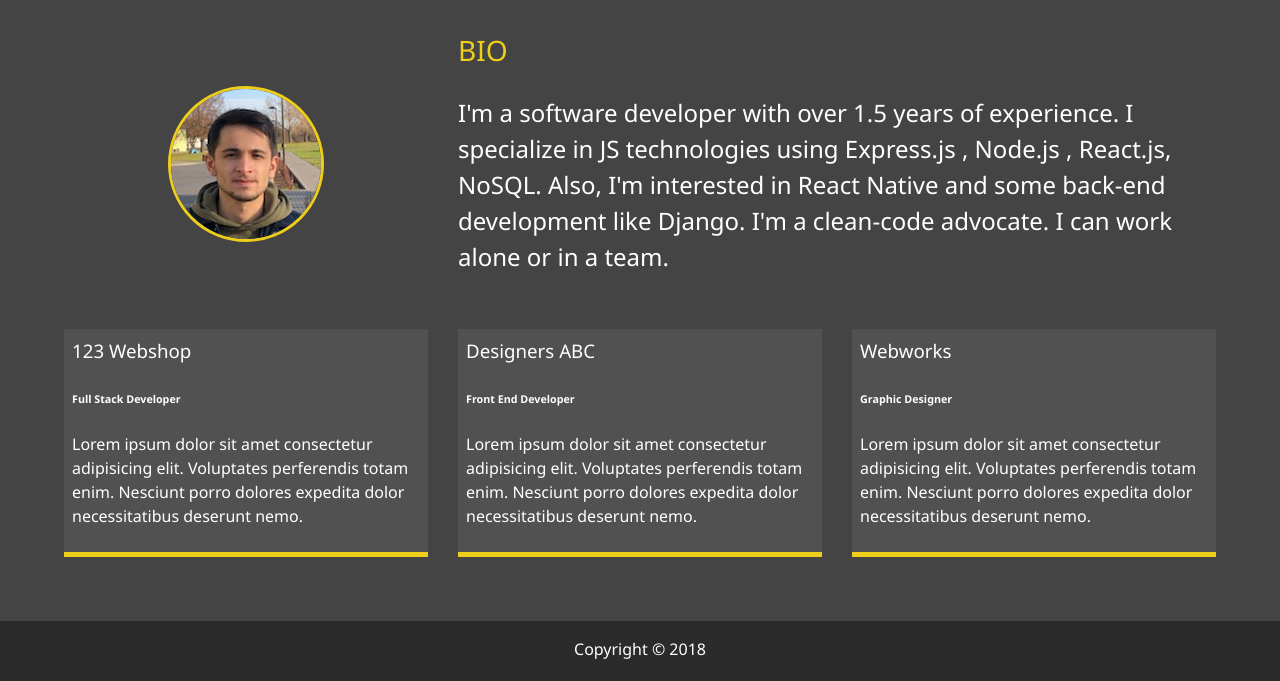
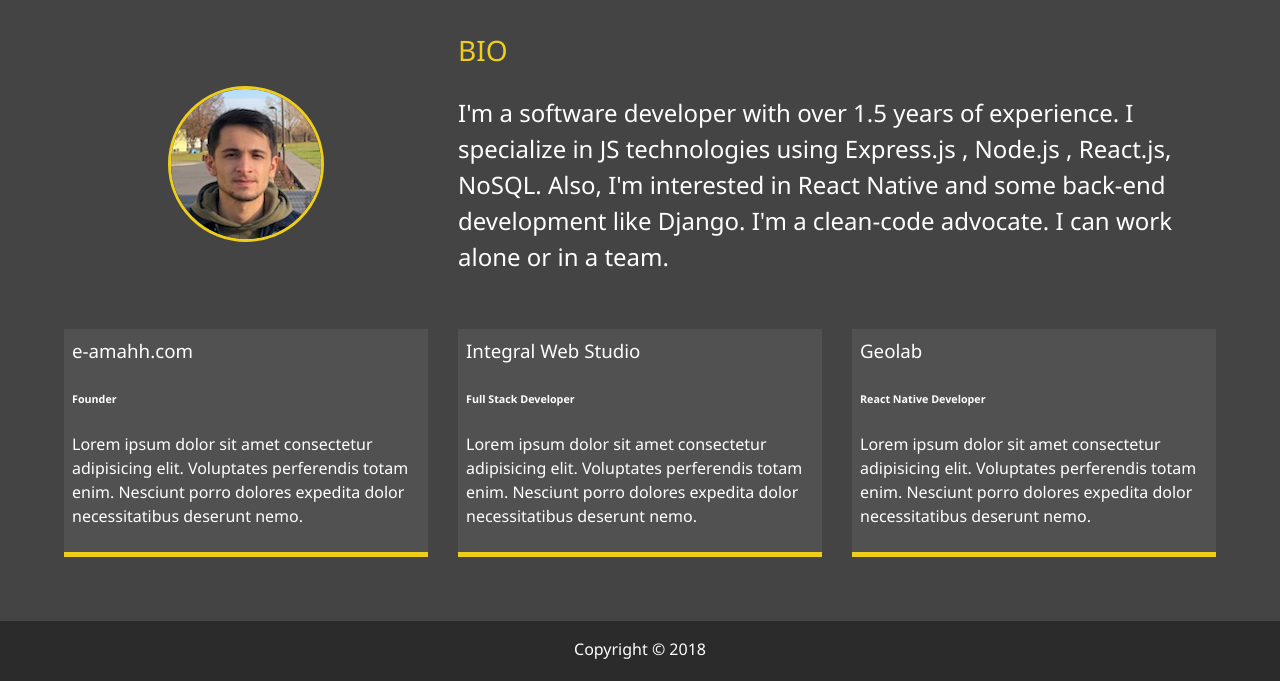
Before and after one commit to amahh014/portfolio, a website: page dist/about.html in a window 1280 px wide. Shown: the part 253-934 px from the top of the page. Drawn offline with Linux system fonts and the light colour scheme.

Commit message:
updated info

```diff
--- a/dist/about.html
+++ b/dist/about.html
@@ -66,22 +66,22 @@
       </div>
 
       <div class="job job-1">
-        <h3>123 Webshop</h3>
+        <h3>e-amahh.com</h3>
+        <h6>Founder</h6>
+        <p>Lorem ipsum dolor sit amet consectetur adipisicing elit. Voluptates perferendis totam enim. Nesciunt porro dolores
+          expedita dolor necessitatibus deserunt nemo.</p>
+      </div>
+
+      <div class="job job-2">
+        <h3>Integral Web Studio </h3>
         <h6>Full Stack Developer</h6>
         <p>Lorem ipsum dolor sit amet consectetur adipisicing elit. Voluptates perferendis totam enim. Nesciunt porro dolores
           expedita dolor necessitatibus deserunt nemo.</p>
       </div>
 
-      <div class="job job-2">
-        <h3>Designers ABC</h3>
-        <h6>Front End Developer</h6>
-        <p>Lorem ipsum dolor sit amet consectetur adipisicing elit. Voluptates perferendis totam enim. Nesciunt porro dolores
-          expedita dolor necessitatibus deserunt nemo.</p>
-      </div>
-
       <div class="job job-3">
-        <h3>Webworks</h3>
-        <h6>Graphic Designer</h6>
+        <h3>Geolab</h3>
+        <h6>React Native Developer</h6>
         <p>Lorem ipsum dolor sit amet consectetur adipisicing elit. Voluptates perferendis totam enim. Nesciunt porro dolores
           expedita dolor necessitatibus deserunt nemo.</p>
       </div>
--- a/package.json
+++ b/package.json
@@ -8,7 +8,7 @@
     "sass": "node-sass -w scss/ -o dist/css/ --recursive",
     "deploy": "gh-pages -d dist"
   },
-  "author": "Brad Traversy",
+  "author": "Nizam Mamedov",
   "license": "MIT",
   "dependencies": {
     "gh-pages": "^1.2.0",
```
Also changed, not shown: dist/contact.html (+4 -4 lines), dist/work.html (+1 -1 lines).
